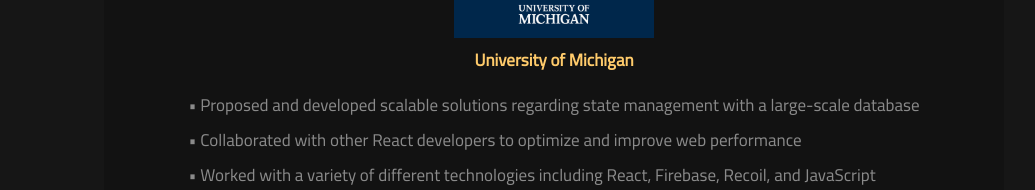
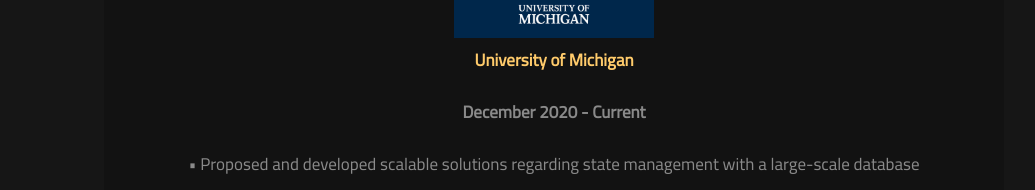
Before and after one commit to braydenwerner/braydenwerner.me, a React (Create React App) app: page / in a window 1280 px wide. Shown: the part 1747-1937 px from the top of the page, without its empty margins (86-1121 px from the left). Built offline with nearby package versions, Linux system fonts and the light colour scheme.

Commit message:
added date

```diff
--- a/src/components/WorkExperience/WorkExperience.js
+++ b/src/components/WorkExperience/WorkExperience.js
@@ -13,14 +13,14 @@
           <div id="experience-header-container">
             <div id="experience-header">Experience</div>
           </div>
-
           <div id="experience-inner-container">
-            {workExperience.map(({ role, employer, description }, i) => {
+            {workExperience.map(({ role, employer, date, description }, i) => {
               return (
                 <div id="job-container" key={i}>
                   <h1>{role}</h1>
                   <img src={employerImage1} />
                   <h2>{employer}</h2>
+                  <h3>{date}</h3>
 
                   <div id="job-paragraph-container">
                     {description.map((description, i) => {
--- a/src/components/WorkExperience/WorkExperience.scss
+++ b/src/components/WorkExperience/WorkExperience.scss
@@ -77,6 +77,10 @@
           font-family: 'Cairo', sans-serif;
         }
 
+        h3 {
+          @include paragraph-gray-text;
+        }
+
         #job-paragraph-container {
           p {
             @include paragraph-gray-text;
--- a/src/constants/constants.js
+++ b/src/constants/constants.js
@@ -41,6 +41,7 @@
   {
     role: 'React.js Developer (Internship)',
     employer: 'University of Michigan',
+    date: 'December 2020 - Current',
     description: [
       '• Proposed and developed scalable solutions regarding state management with a large-scale database',
       '• Collaborated with other React developers to optimize and improve web performance',
```
